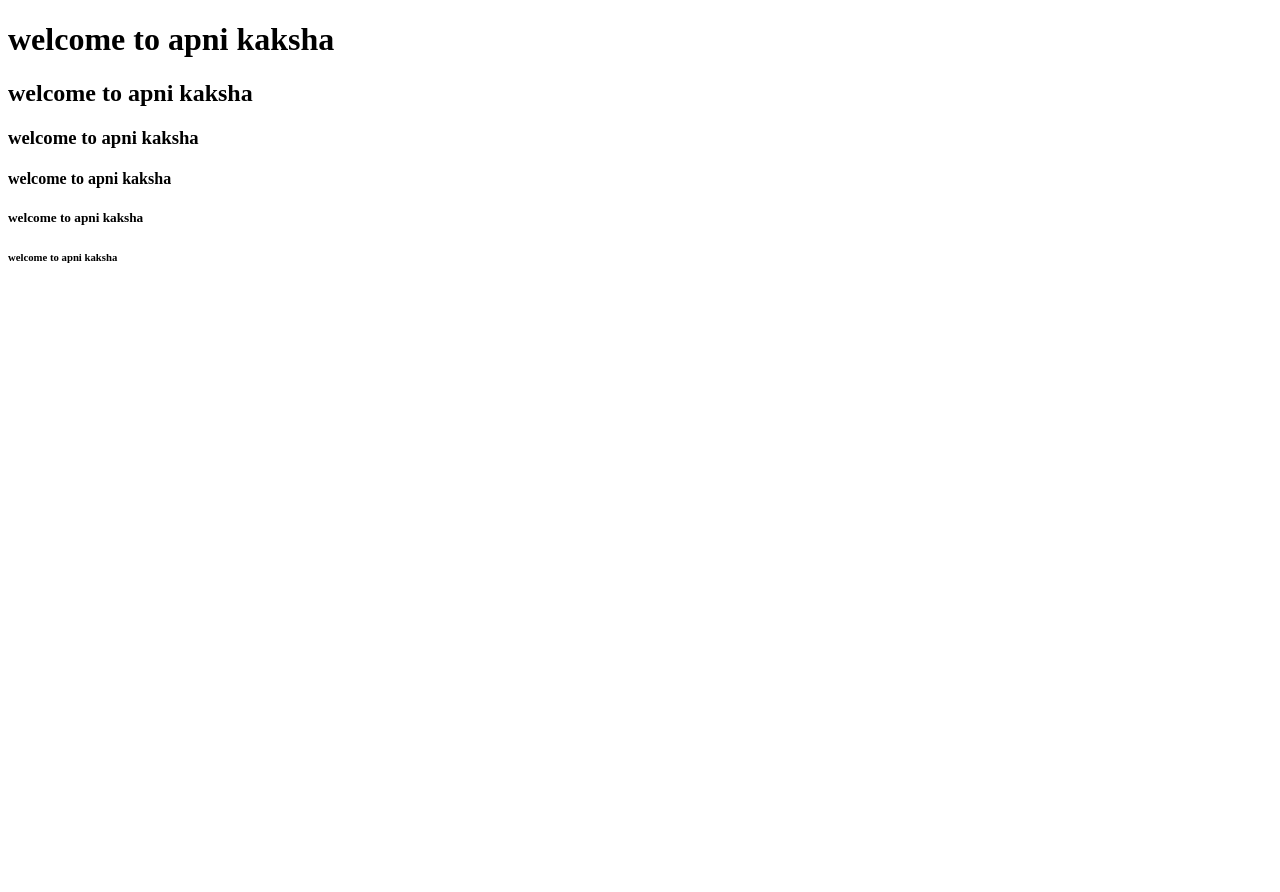
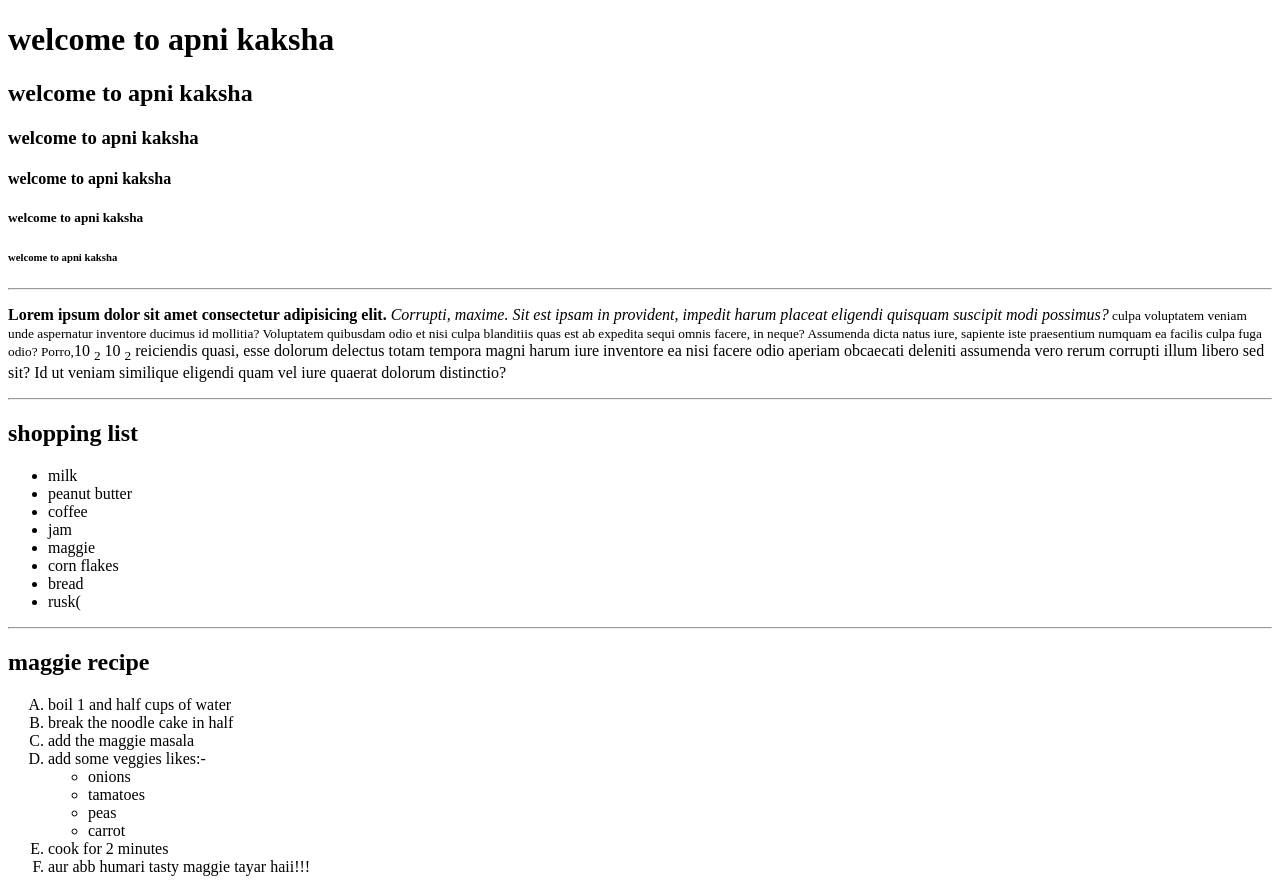
Before and after one commit to siddhant2153/HTML, a plain HTML site: page index.html in a window 1280 px wide. Before the commit the page ends 800 px from the top, so only its background shows below. Drawn offline with Linux system fonts and the light colour scheme.

Commit message:
second commit

```diff
--- a/index.html
+++ b/index.html
@@ -1,17 +1,63 @@
 <!DOCTYPE html>
 <html lang="en">
-<head>
-    <meta charset="UTF-8">
-    <meta http-equiv="X-UA-Compatible" content="IE=edge">
-    <meta name="viewport" content="width=device-width, initial-scale=1.0">
+  <head>
+    <meta charset="UTF-8" />
+    <meta http-equiv="X-UA-Compatible" content="IE=edge" />
+    <meta name="viewport" content="width=device-width, initial-scale=1.0" />
     <title>apni kaksha</title>
-</head>
-<body>
+  </head>
+  <body>
     <h1>welcome to apni kaksha</h1>
     <h2>welcome to apni kaksha</h2>
     <h3>welcome to apni kaksha</h3>
     <h4>welcome to apni kaksha</h4>
     <h5>welcome to apni kaksha</h5>
     <h6>welcome to apni kaksha</h6>
-</body>
+    <hr />
+    <p>
+      <b>Lorem ipsum dolor sit amet consectetur adipisicing elit.</b
+      ><i>
+        Corrupti, maxime. Sit est ipsam in provident, impedit harum placeat
+        eligendi quisquam suscipit modi possimus?</i
+      ><small>
+        culpa voluptatem veniam unde aspernatur inventore ducimus id mollitia?
+        Voluptatem quibusdam odio et nisi culpa blanditiis quas est ab expedita
+        sequi omnis facere, in neque? Assumenda dicta natus iure, sapiente iste
+        praesentium numquam ea facilis culpa fuga odio? Porro,</small
+      >10 <sub>2</sub> 10 <sub>2</sub> reiciendis quasi, esse dolorum delectus
+      totam tempora magni harum iure inventore ea nisi facere odio aperiam
+      obcaecati deleniti assumenda vero rerum corrupti illum libero sed sit? Id
+      ut veniam similique eligendi quam vel iure quaerat dolorum distinctio?
+    </p>
+    <hr />
+    <h2>shopping list</h2>
+    <ul>
+      <li>milk</li>
+      <li>peanut butter</li>
+      <li>coffee</li>
+      <li>jam</li>
+      <li>maggie</li>
+      <li>corn flakes</li>
+      <li>bread</li>
+      <li>rusk(</li>
+    </ul>
+    <hr />
+    <h2>maggie recipe</h2>
+    <ol type="A">
+      <li>boil 1 and half cups of water</li>
+      <li>break the noodle cake in half</li>
+      <li>add the maggie masala</li>
+      <li>
+        add some veggies likes:-
+        <ul>
+          <li>onions</li>
+          <li>tamatoes</li>
+          <li>peas</li>
+          <li>carrot</li>
+        </ul>
+      </li>
+      <li>cook for 2 minutes</li>
+      <li>aur abb humari tasty maggie tayar haii!!!</li>
+    </ol>
+  </body>
 </html>
```
